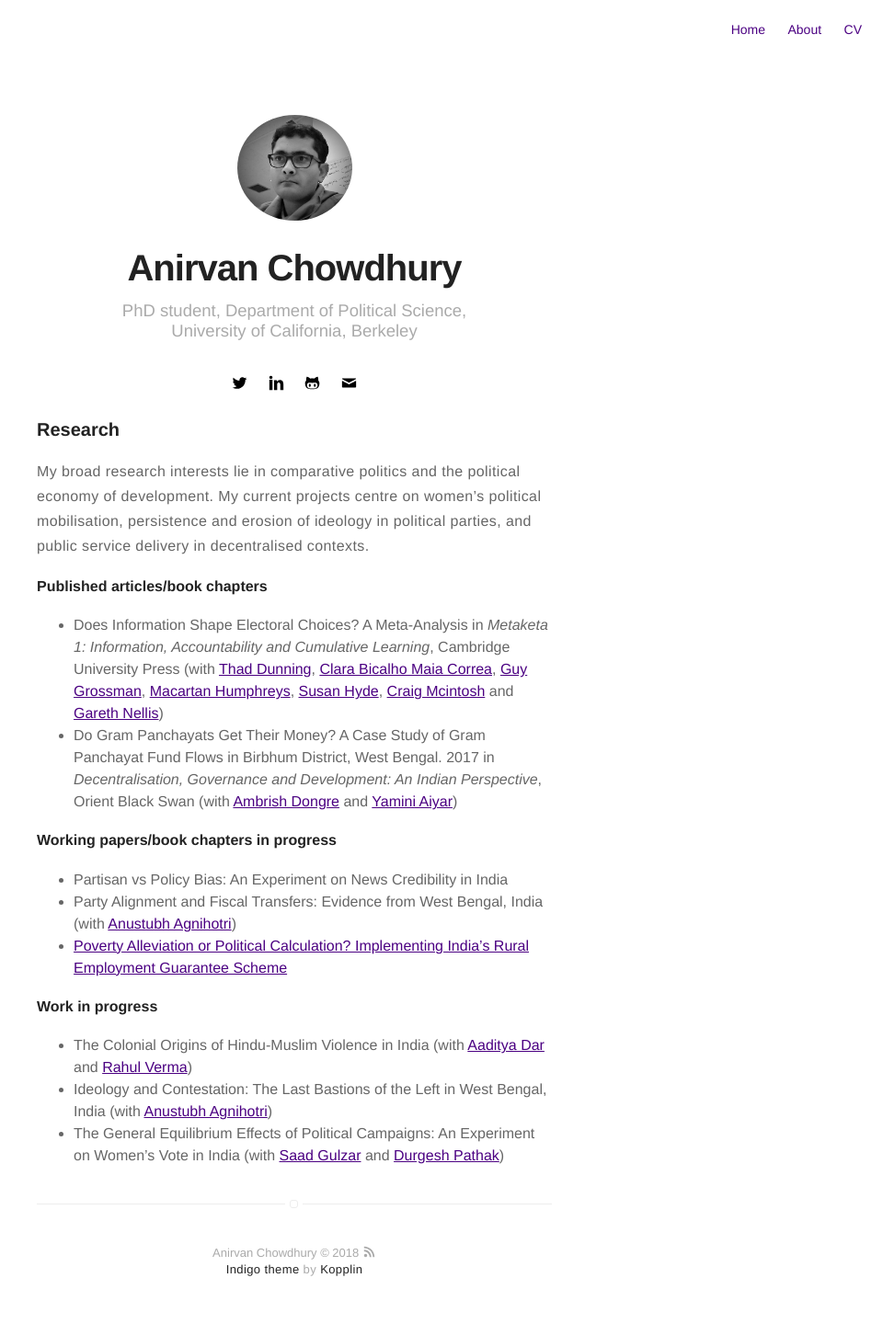
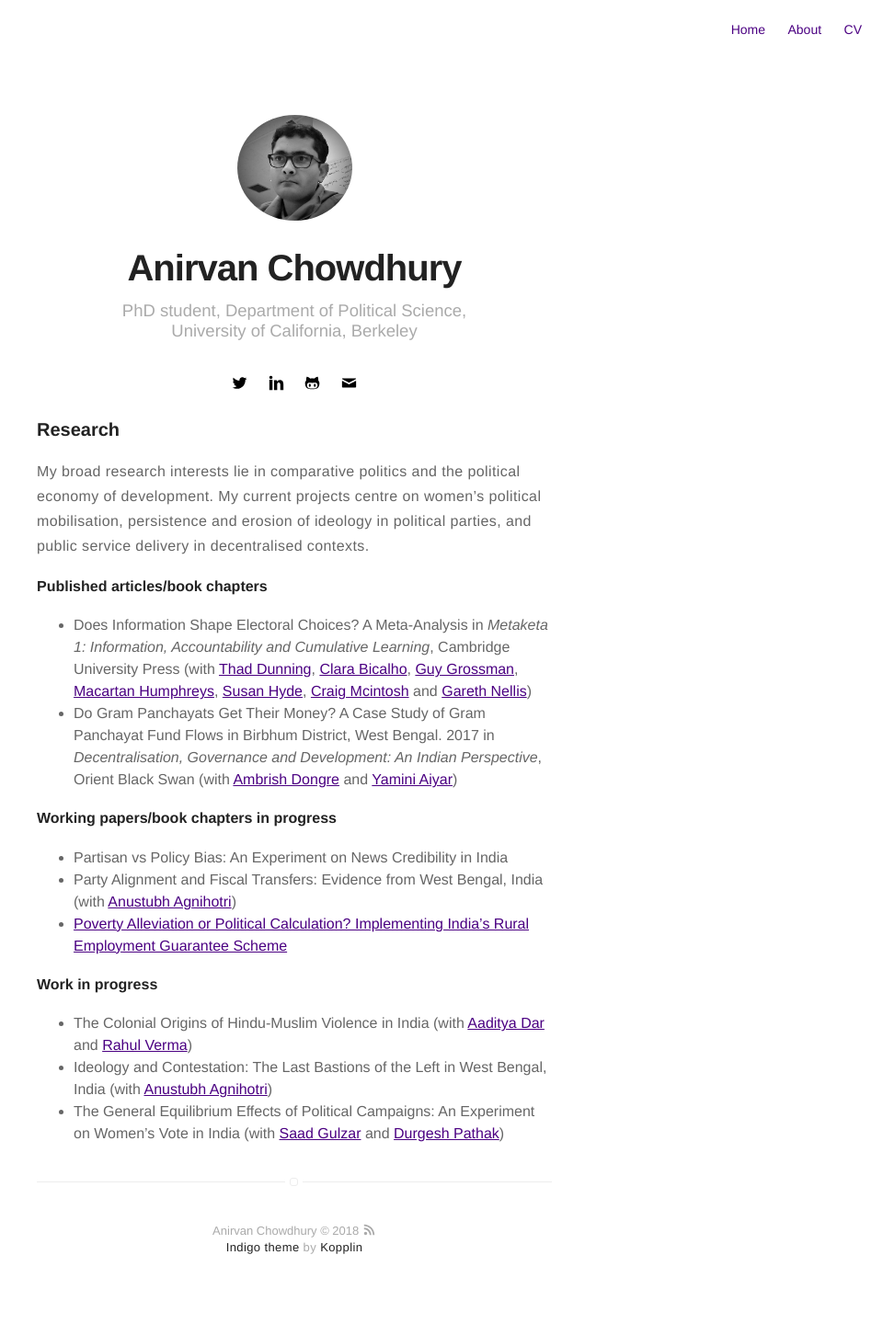
Before and after one commit to anirvanchowdhury/anirvanchowdhury.github.io, a Jekyll site: the page built from consulting.md, in a window 1280 px wide. Shown: the whole page at 92% size, without its empty margins (320-1280 px from the left). Built offline with Jekyll 4.4.1, drawn with Linux system fonts in a browser that asks for light colours; after the commit the page ends 1428 px from its top, so only the background shows below that.

Commit message:
consulting

```diff
--- a/consulting.md
+++ b/consulting.md
@@ -9,7 +9,7 @@ My broad research interests lie in comparative politics and the political econom
 
 
 #### Published articles/book chapters
-* Does Information Shape Electoral Choices? A Meta-Analysis in *Metaketa 1: Information, Accountability and Cumulative Learning*, Cambridge University Press (with [Thad Dunning](http://www.thaddunning.com/), [Clara Bicalho Maia Correa](https://wzb.eu/en/persons/clara-bicalho-maia-correia), [Guy Grossman](https://web.sas.upenn.edu/ggros/), [Macartan Humphreys](http://www.macartan.nyc/), [Susan Hyde](http://susan.hyde.co/), [Craig Mcintosh](http://gps.ucsd.edu/faculty-directory/craig-mcintosh.html) and [Gareth Nellis](http://www.garethnellis.com/))
+* Does Information Shape Electoral Choices? A Meta-Analysis in *Metaketa 1: Information, Accountability and Cumulative Learning*, Cambridge University Press (with [Thad Dunning](http://www.thaddunning.com/), [Clara Bicalho](https://wzb.eu/en/persons/clara-bicalho-maia-correia), [Guy Grossman](https://web.sas.upenn.edu/ggros/), [Macartan Humphreys](http://www.macartan.nyc/), [Susan Hyde](http://susan.hyde.co/), [Craig Mcintosh](http://gps.ucsd.edu/faculty-directory/craig-mcintosh.html) and [Gareth Nellis](http://www.garethnellis.com/))
 * Do Gram Panchayats Get Their Money? A Case Study of Gram Panchayat Fund Flows in Birbhum District, West Bengal. 2017 in _Decentralisation, Governance and Development: An Indian Perspective_, Orient Black Swan (with [Ambrish Dongre](https://www.iima.ac.in/web/faculty/faculty-profiles/ambrish-dongre) and [Yamini Aiyar](http://www.cprindia.org/people/yamini-aiyar))
 
 #### Working papers/book chapters in progress
```
